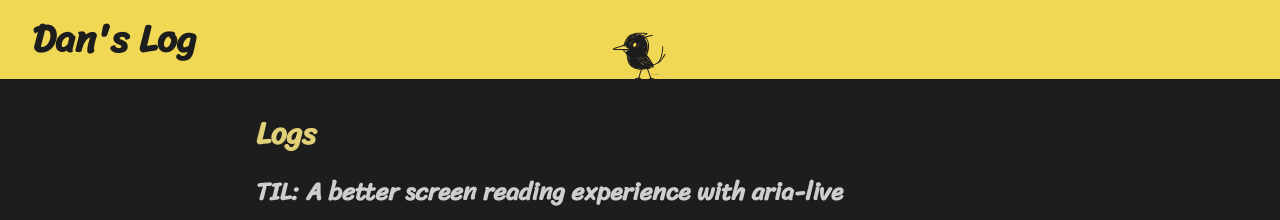
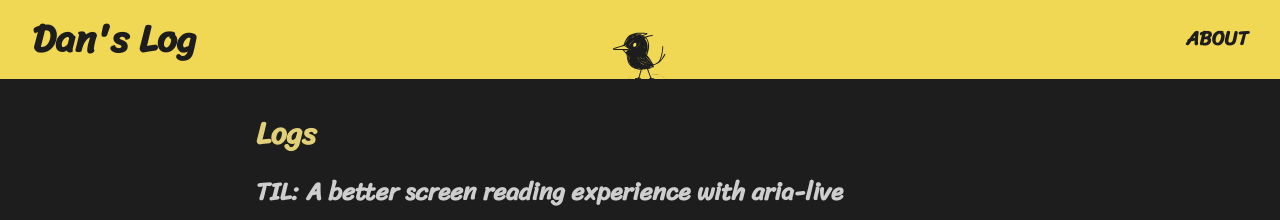
Before and after one commit to libuk/danslog-site, a Jekyll site: the page built from index.markdown, in a window 1280 px wide. Shown: the top 220 px of the page. Built offline with Jekyll 4.4.1, drawn with Linux system fonts in a browser that asks for light colours.

Commit message:
WIP - add nav to header

```diff
--- a/_config.yml
+++ b/_config.yml
@@ -41,14 +41,14 @@ plugins:
 # Excluded items can be processed by explicitly listing the directories or
 # their entries' file path in the `include:` list.
 #
-# exclude:
-#   - .sass-cache/
-#   - .jekyll-cache/
-#   - gemfiles/
-#   - Gemfile
-#   - Gemfile.lock
-#   - node_modules/
-#   - vendor/bundle/
-#   - vendor/cache/
-#   - vendor/gems/
-#   - vendor/ruby/
+exclude:
+  - .sass-cache/
+  - .jekyll-cache/
+  - gemfiles/
+  - Gemfile
+  - Gemfile.lock
+  - node_modules/
+  - vendor/bundle/
+  - vendor/cache/
+  - vendor/gems/
+  - vendor/ruby/
--- /dev/null
+++ b/_data/nav.yaml
@@ -0,0 +1,4 @@
+pages:
+
+- title: About
+  url: about.md
--- /dev/null
+++ b/_includes/navigation.html
@@ -0,0 +1,9 @@
+<nav>
+  <ul class="nav">
+    {% for page in site.data.nav.pages %}
+    <li class="site-header__navigation__item">
+      <a href="{{ page.url }}">{{ page.title }}</a>
+    </li>
+    {% endfor %}
+  </ul>
+</nav>
--- a/_layouts/default.html
+++ b/_layouts/default.html
@@ -26,7 +26,7 @@
             <h1 class="site-header__title">Dan's Log</h1>
           </a>
         </div>
-        {% include black-bird.html %}
+        {% include navigation.html %} {% include black-bird.html %}
       </header>
     </div>
     {{ content }}
--- a/assets/css/main.scss
+++ b/assets/css/main.scss
@@ -435,7 +435,12 @@ ol ol {
 }
 
 .nav li {
-  font-size: var(--type-sm);
+  font-size: var(--type-md);
+  font-family: 'Sriracha', cursive;
+}
+
+.nav li a {
+  border-bottom: 0;
 }
 
 .nav li + li {
@@ -457,7 +462,7 @@ ol ol {
 @media screen and (min-width: 40em) {
   .site-header {
     flex-direction: row;
-    align-items: initial;
+    align-items: center;
   }
 
   .site-header__title-wrapper {
```
Also changed, not shown: about.markdown (+1 -14 lines), _layouts/about.html (added).
